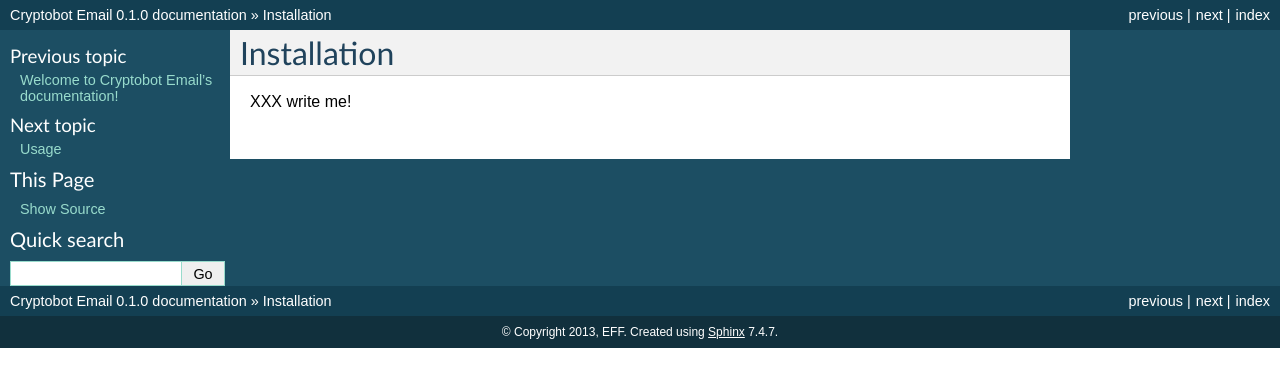
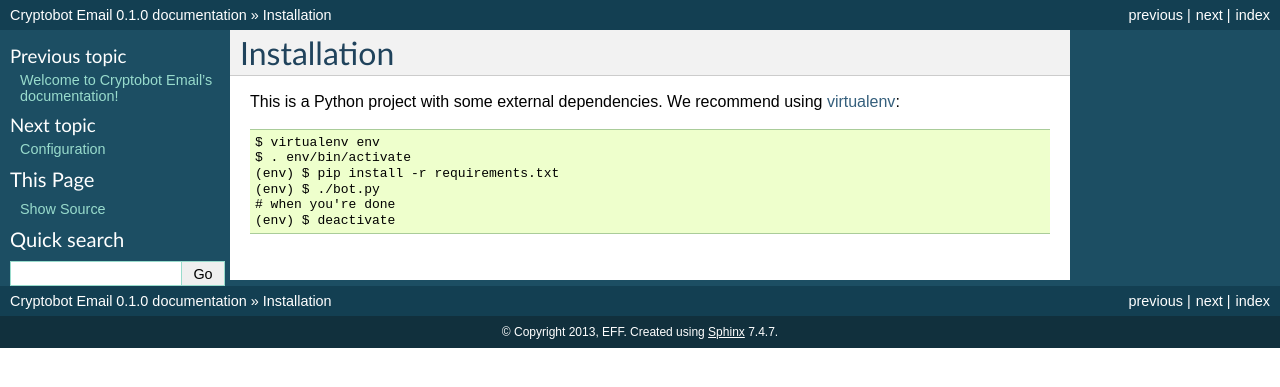
Before and after one commit to EFForg/cryptobot-email, a Sphinx documentation site: the page built from sphinx/installation.rst, in a window 1280 px wide. Shown: the top 387 px of the page. Built offline with Sphinx 7.4.7, drawn with Linux system fonts in a browser that asks for light colours.

Commit message:
some more doc stubs

```diff
--- /dev/null
+++ b/sphinx/configuration.rst
@@ -0,0 +1,4 @@
+Configuration
+=============
+
+XXX write me!
--- a/sphinx/index.rst
+++ b/sphinx/index.rst
@@ -12,6 +12,7 @@
    :maxdepth: 1
 
    installation
+   configuration
    usage
    api
    changelog
--- a/sphinx/installation.rst
+++ b/sphinx/installation.rst
@@ -1,4 +1,12 @@
 Installation
 ============
 
-XXX write me!
+This is a Python project with some external dependencies. We recommend using
+`virtualenv <http://www.virtualenv.org/en/latest/>`__::
+
+    $ virtualenv env
+    $ . env/bin/activate
+    (env) $ pip install -r requirements.txt
+    (env) $ ./bot.py
+    # when you're done
+    (env) $ deactivate
```
